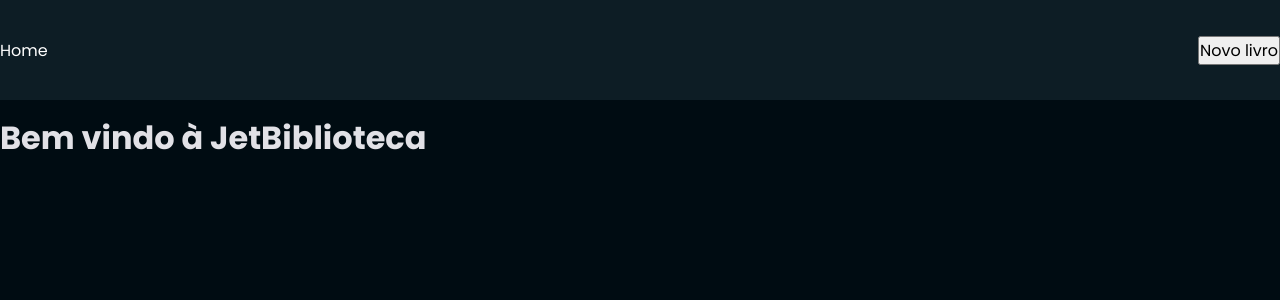
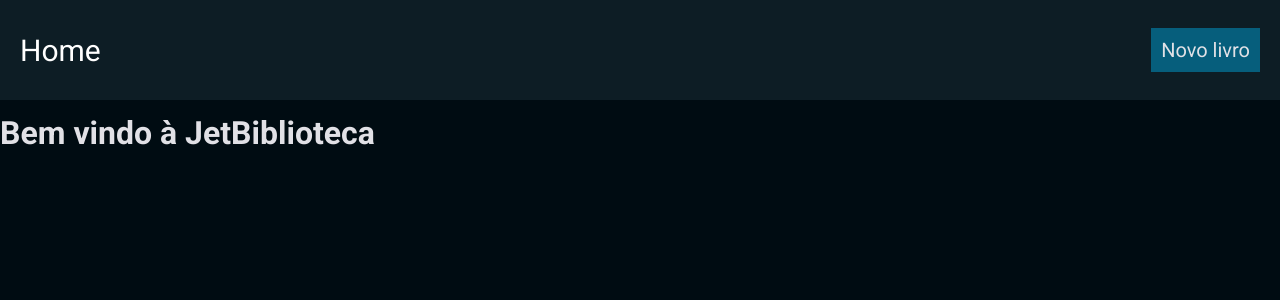
Before and after one commit to HenricoAngolera/laravel-library-front_end, a React (Vite) app: page / in a window 1280 px wide. Shown: the top 300 px of the page. Built offline with nearby package versions, Linux system fonts and the light colour scheme.

Commit message:
header and button styles

```diff
--- /dev/null
+++ b/src/components/Button/index.jsx
@@ -0,0 +1,9 @@
+import { Container } from "./styles";
+
+export function Button({ title }) {
+  return (
+    <Container>
+      {title}
+    </Container>
+  )
+}
--- /dev/null
+++ b/src/components/Button/styles.js
@@ -0,0 +1,18 @@
+import styled from "styled-components";
+
+export const Container = styled.button`
+  border: none;
+  padding: 1rem;
+
+  background-color: ${({ theme }) => theme.COLORS.BLUE};
+  color: ${({ theme }) => theme.COLORS.LIGHT_200};
+
+  font-size: 2rem;
+
+  &:hover {
+    background-color: ${({ theme }) => theme.COLORS.LIGHT_200};
+    color: ${({ theme }) => theme.COLORS.BLUE};
+
+    font-weight: bold;
+  }
+`;
--- a/src/components/Header/index.jsx
+++ b/src/components/Header/index.jsx
@@ -1,10 +1,14 @@
 import { Container } from "./styles";
+
+import { Button } from "../Button";
 
 export function Header(){
   return (
     <Container>
-      <a>Home</a>
-      <button>Novo livro</button>
+      <div>
+        <a>Home</a>
+        <Button title="Novo livro"/>
+      </div>
     </Container>
   )
 }
--- a/src/components/Header/styles.js
+++ b/src/components/Header/styles.js
@@ -2,13 +2,30 @@ import styled from "styled-components";
 
 export const Container = styled.header`
   grid-area: header;
+
+  display: grid;
 
   width: 100%;
   height: 10rem;
 
   background-color: ${({ theme }) => theme.COLORS.DARK_500};
 
-  display: flex;
-  justify-content: space-between;
-  align-items: center;
+  > div {
+    margin-inline: 2rem;
+
+    display: flex;
+    align-items: center;
+    justify-content: space-between;
+
+    a {
+      font-size: 3rem;
+      transition: 0.5s;
+
+    }
+
+    a:hover {
+      font-weight: bold;
+    }
+  }
+
 `;
--- a/src/styles/global.js
+++ b/src/styles/global.js
@@ -20,7 +20,7 @@ export default createGlobalStyle`
   }
 
   body, input, button, textarea {
-    font-family: ${({ theme }) => theme.FONTS.POPPINS};
+    font-family: ${({ theme }) => theme.FONTS.ROBOTO};
     font-size: 1.6rem;
     outline: none;
   }
```
